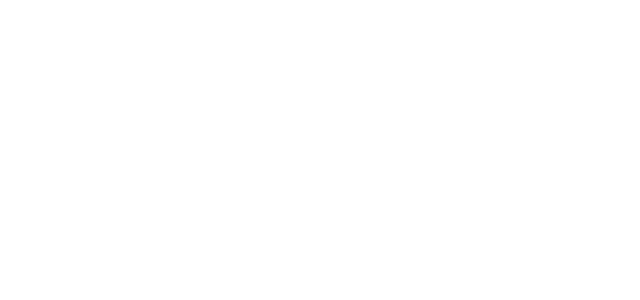
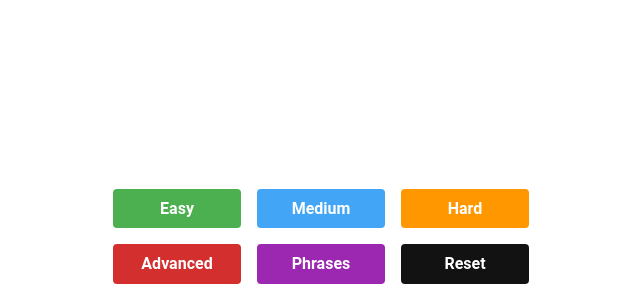
Before and after one commit to simmeringstew/language-flashcards, a React (Vite) app: page / in a window 1280 px wide. Shown: the part 500-800 px from the top of the page, without its empty margins (319-959 px from the left). Built offline with nearby package versions, Linux system fonts and the light colour scheme; a small style sheet from the web is missing.

Commit message:
Added buttons for selecting mode of play

```diff
--- a/src/App.jsx
+++ b/src/App.jsx
@@ -1,8 +1,20 @@
-import './App.css'
+import { useState } from 'react';
+import Card from './Card';
+import './styles/app.css';
 
 const App = () => {
   return (
-    <></>
+    <div className='container'>
+      <Card />
+      <div className='button-group'>
+        <button className='easy'>Easy</button>
+        <button className='medium'>Medium</button>
+        <button className='hard'>Hard</button>
+        <button className='advanced'>Advanced</button>
+        <button className='phrases'>Phrases</button>
+        <button className='reset'>Reset</button>
+      </div>
+    </div>
   );
 }
 
--- /dev/null
+++ b/src/Card.jsx
@@ -0,0 +1,9 @@
+
+
+const Card = () => {
+    return (
+        <></>
+    );
+}
+
+export default Card;
--- /dev/null
+++ b/src/styles/app.css
@@ -0,0 +1,53 @@
+.container {
+    display: flex;
+    justify-content: center;
+}
+
+.button-group {
+    position: absolute;
+    bottom: 1rem;
+    display: grid;
+    grid-template-columns: repeat(3, 1fr);
+    gap: 1rem;
+}
+
+button {
+    width: 8rem;
+    align-self: flex-end;
+    text-align: center;
+    font-weight: 700;
+    border-radius: 4px;
+    padding: 0.4375em 1em;
+    min-width: 2.25em;
+    min-height: 2.25em;
+    color: #fff;
+}
+
+button:hover, button:focus {
+    scale: 1.1;
+    outline: none;
+}
+
+.easy {
+    background-color: #4caf50;
+}
+
+.medium {
+    background-color: #42a5f5;
+}
+
+.hard {
+    background-color: #ff9800;
+}
+
+.advanced {
+    background-color: #d32f2f;
+}
+
+.phrases {
+    background-color: #9c27b0;
+}
+
+.reset {
+    background-color: #121212;
+}
--- a/src/styles/base.css
+++ b/src/styles/base.css
@@ -5,22 +5,9 @@
 /* colors to be used throughout app */
 
 :root {
-    /* colors for active items */
-    --clr-blue-light: #42a5f5;
-    --clr-blue-dark: #5d7fb2;
-    /* colors for cards */
-    --clr-popout-light: #eee;
-    --clr-popout-dark: #2d2c2c;
-    /* colors for text */
     --clr-text-primary-light: rgba(0, 0, 0, 0.87);
     --clr-text-secondary-light: rgba(0, 0, 0, 0.6);
     --clr-text-tertiary-light: rgba(0, 0, 0, 0.38);
-    --clr-text-primary-dark: rgba(255, 255, 255, 0.87);
-    --clr-text-secondary-dark: rgba(255, 255, 255, 0.6);
-    --clr-text-tertiary-dark: rgba(255, 255, 255, 0.38);
-    /* colors for hover states */
-    --clr-blue-light-hover: #128ef2;
-    --clr-blue-dark-hover: #476695;
 }
 
 body {
@@ -82,27 +69,3 @@ h1, h2, h3, h4, h5, h6 {
         max-width: 960px;
     }
 }
-
-
-/* dark mode changes */
-
-/* @media (prefers-color-scheme: dark) {
-    body {
-        background-color: #121212;
-    }
-    ::selection {
-        background-color: var(--clr-blue-dark);
-    }
-    img {
-      filter: brightness(.8) contrast(1.2);
-    } */
-    /* .primary {
-        color: var(--clr-text-primary-dark);
-    }
-    .secondary {
-        color: var(--clr-text-secondary-dark);
-    }
-    .tertiary {
-        color: var(--clr-text-tertiary-dark);
-    }
-} */
```
